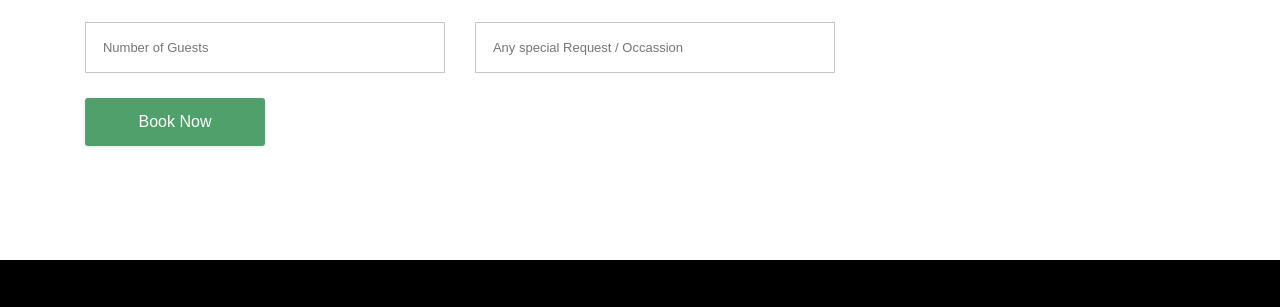
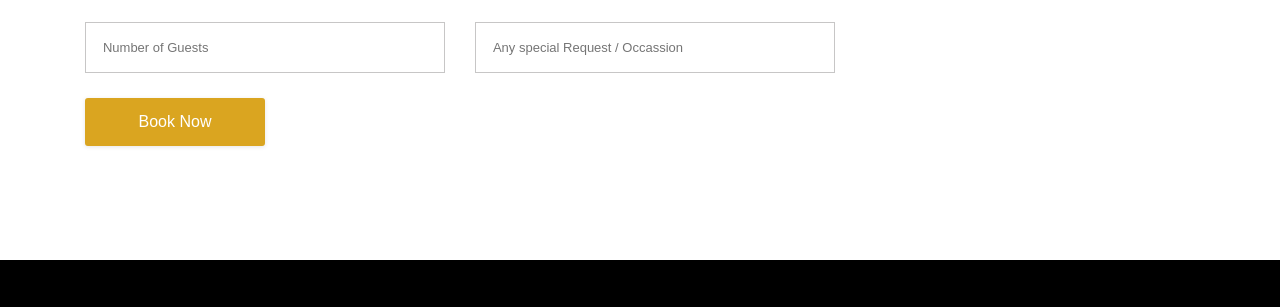
Before and after one commit to laurentau/L-L-Cuisine, a plain HTML site: page index.html in a window 1280 px wide. Shown: the part 7290-7597 px from the top of the page. Drawn offline with Linux system fonts and the light colour scheme; files whose address does not match are found by name.

Commit message:
Changed 'Book Now' and 'Send Message' button colour

```diff
--- a/css/main.css
+++ b/css/main.css
@@ -524,7 +524,7 @@ p.sub-footer-text a{
     height: auto;
     padding:15px;
     color:#fff;
-    background:rgba(80, 160, 108, 1);
+    background:goldenrod;
     border:none;
     border-radius:3px;
     outline: none;
```
